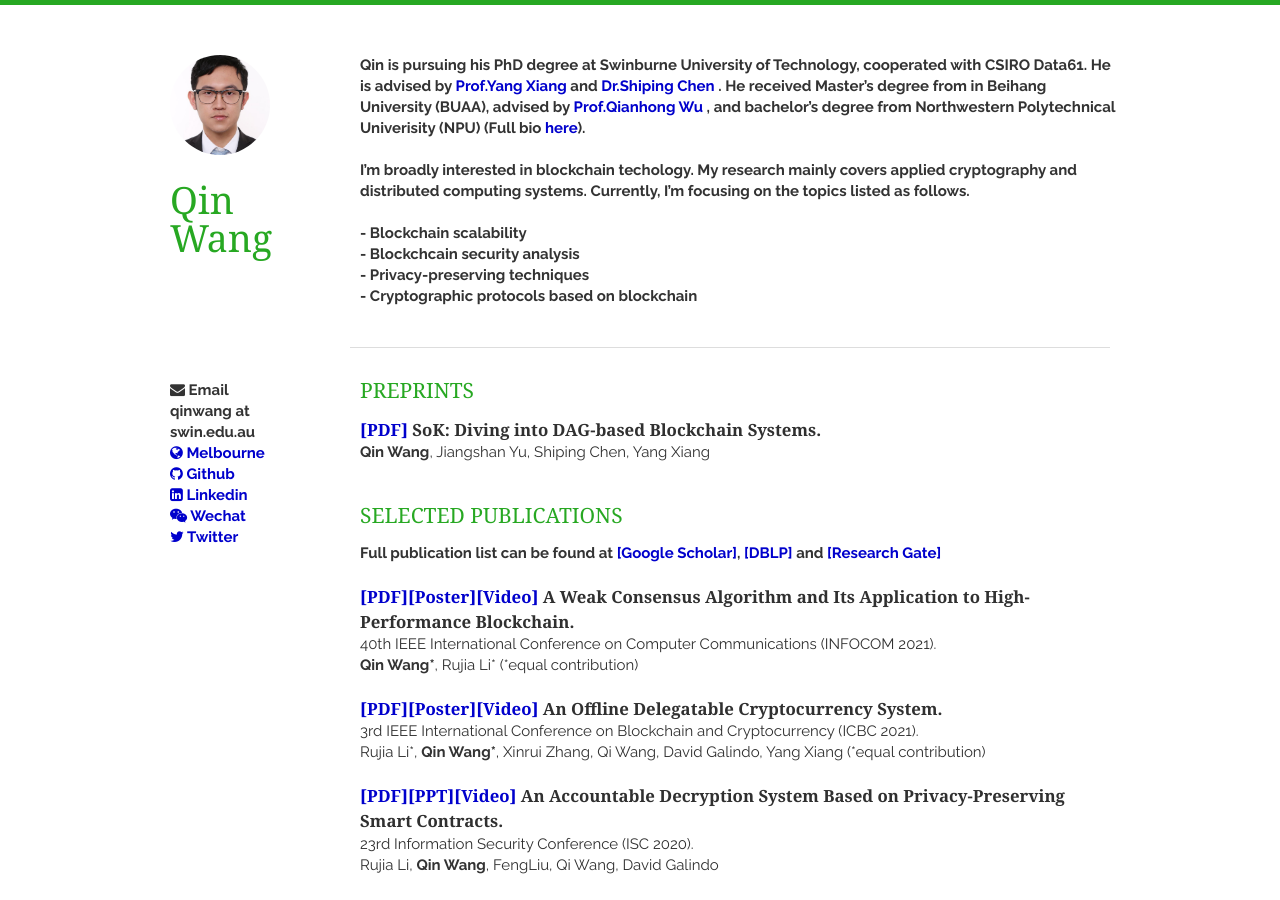
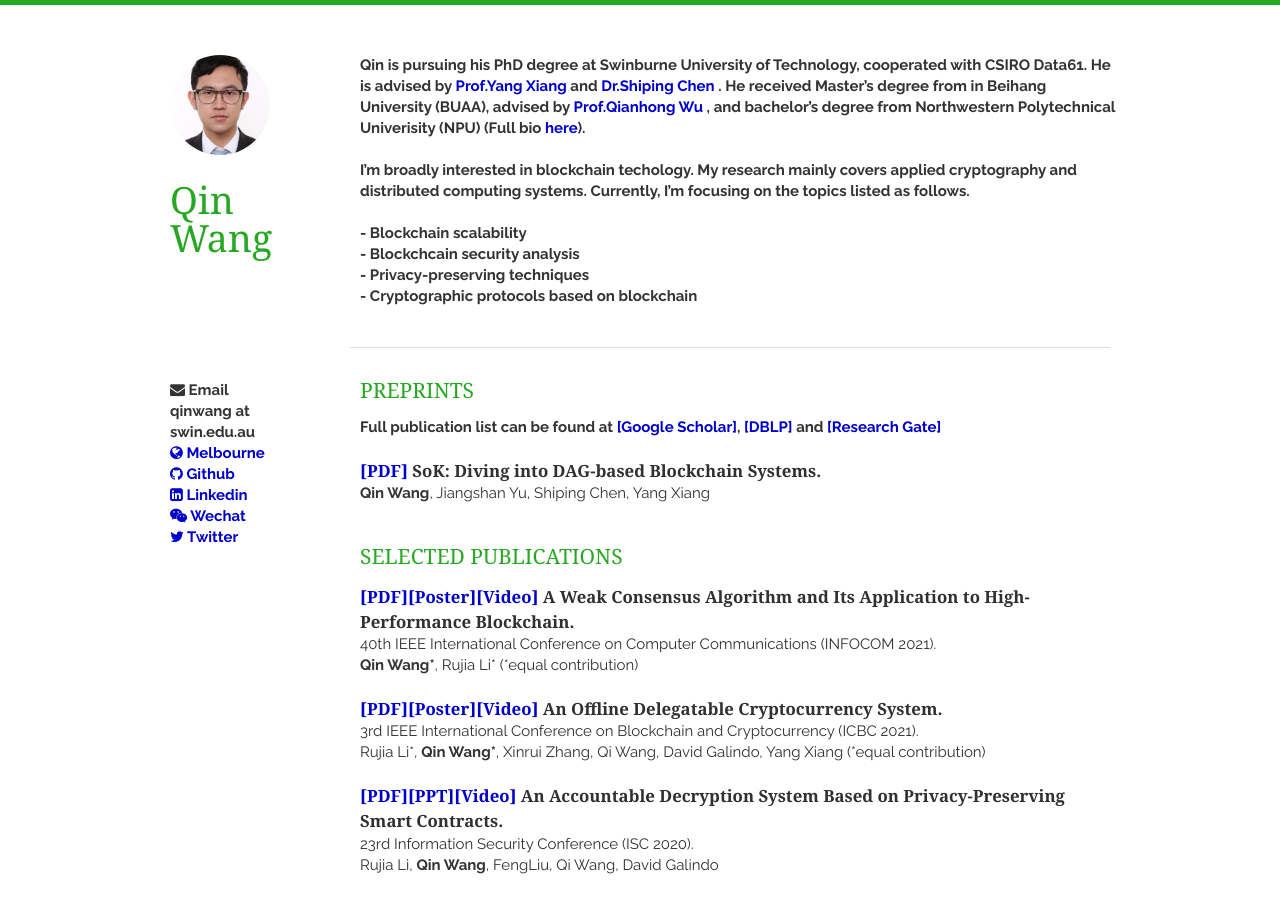
Before and after one commit to AaronWang-git/qinwang-git.github.io, a Jekyll site: the page built from index.html, in a window 1280 px wide and 900 px high. Built offline with Jekyll 4.4.1, drawn with Linux system fonts in a browser that asks for light colours; nearby versions of some CDN libraries; the list of posts is cut into pages by our own code.

Commit message:
Update publications.html

```diff
--- a/_includes/publications.html
+++ b/_includes/publications.html
@@ -1,5 +1,10 @@
 <section class="thirteen columns">
   <h1>Preprints</h1>
+
+    <article>
+    <strong>Full publication list can be found at <a href = "https://scholar.google.com/citations?user=6jdTO0cAAAAJ&hl=en" target="_blank">[Google Scholar]</a>, <a href = "https://dblp.org/pid/35/1647-8.html" target="_blank">[DBLP]</a> and <a href = "https://www.researchgate.net/profile/Qin-Wang-84" target="_blank">[Research Gate]</a></strong>
+    </article>
+
 
     <article>
         <header>
@@ -15,11 +20,6 @@
 <section class="thirteen columns">
 
     <h1>Selected Publications</h1>
-
-    <article>
-    <strong>Full publication list can be found at <a href = "https://scholar.google.com/citations?user=6jdTO0cAAAAJ&hl=en" target="_blank">[Google Scholar]</a>, <a href = "https://dblp.org/pid/35/1647-8.html" target="_blank">[DBLP]</a> and <a href = "https://www.researchgate.net/profile/Qin-Wang-84" target="_blank">[Research Gate]</a></strong>
-    </article>
-
 
     <article>
         <header>
```
